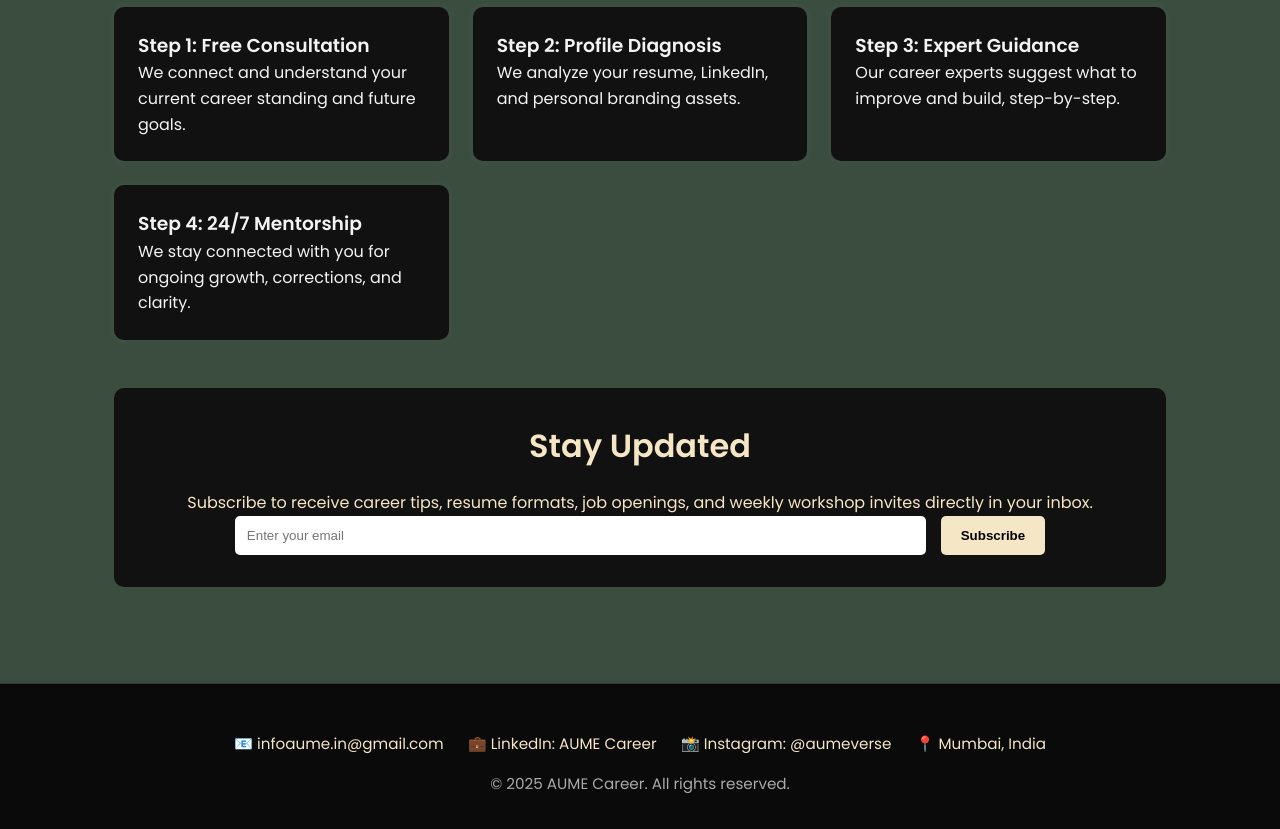
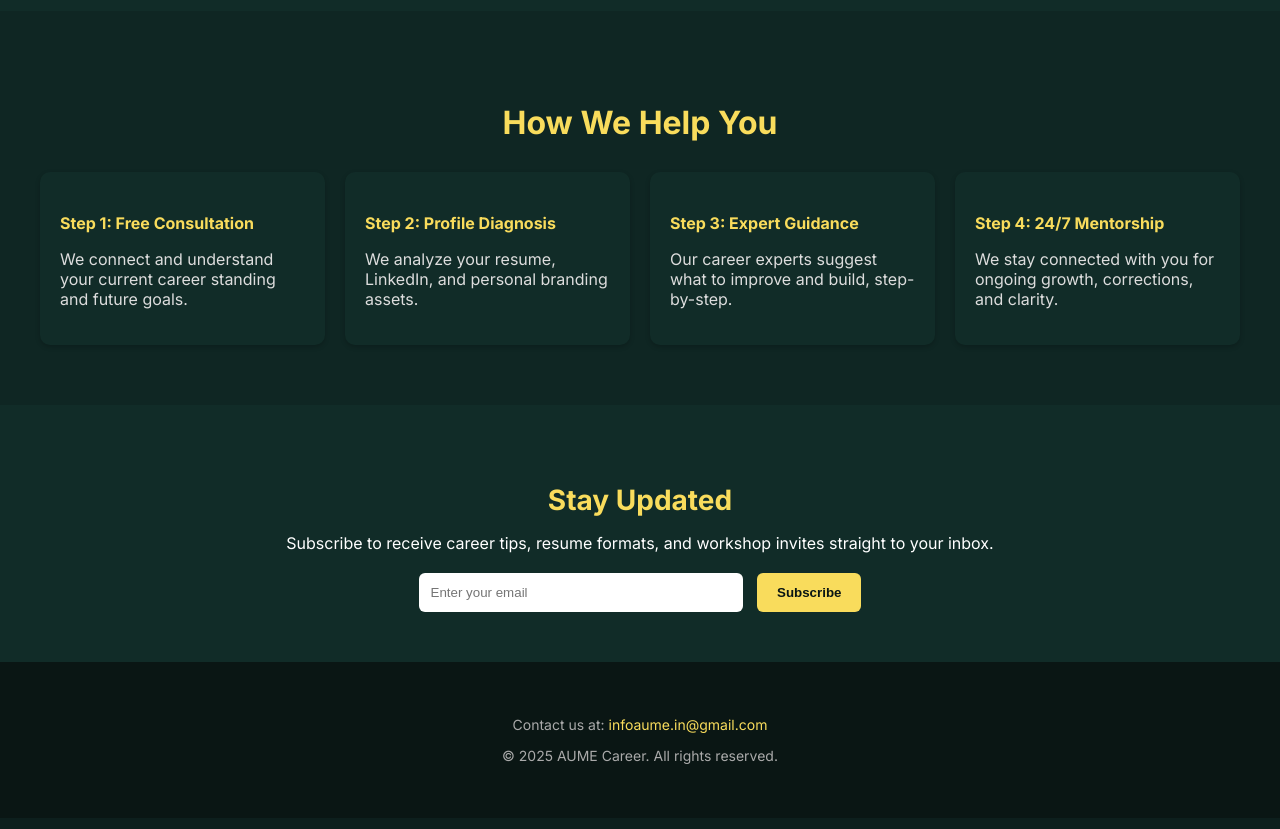
Before and after one commit to aumeverse/aume_career_, a plain HTML site: page index.html in a window 1280 px wide. Shown: the part 674-1503 px from the top of the page. Drawn offline with Linux system fonts and the light colour scheme.

Commit message:
Update index.html

```diff
--- a/index.html
+++ b/index.html
@@ -2,135 +2,195 @@
 <html lang="en">
 <head>
   <meta charset="UTF-8" />
-  <meta name="viewport" content="width=device-width, initial-scale=1.0"/>
-  <title>AUME Career – Personalized Career Guidance</title>
-  <link href="https://fonts.googleapis.com/css2?family=Poppins:wght@400;600&display=swap" rel="stylesheet">
+  <meta name="viewport" content="width=device-width, initial-scale=1.0" />
+  <title>AUME Career</title>
+  <link href="https://fonts.googleapis.com/css2?family=Inter:wght@400;700&display=swap" rel="stylesheet">
   <style>
-    * { margin: 0; padding: 0; box-sizing: border-box; }
     body {
-      background: #3b4d3f;
-      color: #f5e6c5;
-      font-family: 'Poppins', sans-serif;
-      line-height: 1.6;
+      margin: 0;
+      font-family: 'Inter', sans-serif;
+      background-color: #0d1f1d;
+      color: #ffffff;
     }
+
     header {
-      text-align: center;
-      padding: 1rem 1rem 0.5rem;
+      display: flex;
+      flex-direction: column;
+      align-items: center;
+      padding: 20px;
+      background-color: #0a1614;
+      box-shadow: 0 2px 6px rgba(0, 0, 0, 0.3);
     }
+
     header img {
       width: 85px;
-      margin-bottom: 0.5rem;
+      margin-bottom: 10px;
     }
+
+    header h1 {
+      color: #f9dc5c;
+      font-weight: 700;
+      margin: 10px 0;
+    }
+
     nav {
-      margin-top: 0.5rem;
+      margin-top: 10px;
     }
+
     nav a {
-      color: #f5e6c5;
+      margin: 0 15px;
       text-decoration: none;
-      margin: 0 15px;
+      color: #d4d4d4;
       font-weight: 500;
     }
-    nav a:hover { color: #fff; }
-    .container {
-      max-width: 1100px;
-      margin: auto;
-      padding: 2rem 1.5rem;
+
+    nav a:hover {
+      color: #fff;
     }
+
     .hero {
       text-align: center;
-      padding: 2rem 1rem 3rem;
+      padding: 80px 20px;
+      background-color: #112c28;
     }
-    .hero h1 {
-      font-size: 2.8rem;
-      color: #f5e6c5;
+
+    .hero h2 {
+      font-size: 48px;
+      color: #f9dc5c;
+      margin-bottom: 20px;
     }
+
     .hero p {
-      margin-top: 1rem;
-      max-width: 700px;
-      margin-left: auto;
-      margin-right: auto;
+      font-size: 20px;
+      line-height: 1.6;
+      max-width: 600px;
+      margin: 0 auto 30px auto;
     }
-    .cta-btn {
-      margin-top: 2rem;
-      padding: 12px 25px;
-      background: #f5e6c5;
-      color: #000;
+
+    .cta-button {
+      background-color: #f9dc5c;
+      color: #0a1614;
+      font-size: 18px;
+      font-weight: 700;
+      padding: 12px 30px;
+      border: none;
+      border-radius: 10px;
+      cursor: pointer;
+      text-decoration: none;
+      display: inline-block;
+    }
+
+    .section {
+      padding: 60px 40px;
+      background-color: #0f2623;
+    }
+
+    .section h3 {
+      font-size: 32px;
+      color: #f9dc5c;
+      margin-bottom: 20px;
+      text-align: center;
+    }
+
+    .section ul {
+      list-style: none;
+      padding: 0;
+    }
+
+    .section li {
+      margin-bottom: 15px;
+      font-size: 18px;
+    }
+
+    .steps-grid {
+      display: grid;
+      grid-template-columns: repeat(auto-fit, minmax(240px, 1fr));
+      gap: 20px;
+      margin-top: 30px;
+    }
+
+    .step-card {
+      background-color: #112c28;
+      border-radius: 10px;
+      padding: 20px;
+      box-shadow: 0 2px 5px rgba(0,0,0,0.2);
+    }
+
+    .step-card h4 {
+      color: #f9dc5c;
+      margin-bottom: 10px;
+    }
+
+    .step-card p {
+      font-size: 16px;
+      color: #ddd;
+    }
+
+    .newsletter {
+      padding: 50px 20px;
+      text-align: center;
+      background-color: #112c28;
+    }
+
+    .newsletter h3 {
+      color: #f9dc5c;
+      font-size: 28px;
+      margin-bottom: 10px;
+    }
+
+    .newsletter p {
+      font-size: 16px;
+      margin-bottom: 20px;
+    }
+
+    .newsletter input[type="email"] {
+      padding: 12px;
+      width: 300px;
+      max-width: 80%;
+      border: none;
+      border-radius: 6px;
+      margin-right: 10px;
+    }
+
+    .newsletter button {
+      padding: 12px 20px;
+      background-color: #f9dc5c;
+      color: #0a1614;
       font-weight: bold;
       border: none;
       border-radius: 6px;
       cursor: pointer;
+    }
+
+    footer {
+      padding: 40px 20px;
+      background-color: #0a1614;
+      text-align: center;
+      color: #aaaaaa;
+      font-size: 14px;
+    }
+
+    footer a {
+      color: #f9dc5c;
       text-decoration: none;
-      display: inline-block;
     }
-    .section {
-      margin-top: 3rem;
+
+    @media(max-width: 600px) {
+      .hero h2 {
+        font-size: 32px;
       }
-    .section h2 {
-      font-size: 2rem;
-      color: #f5e6c5;
-      margin-bottom: 1.2rem;
-      text-align: center;
+
+      .section h3 {
+        font-size: 24px;
       }
-    .grid {
-      display: grid;
-      grid-template-columns: repeat(auto-fit, minmax(250px, 1fr));
-      gap: 1.5rem;
-    }
-    .card {
-      background: #111;
-      color: #f3f3f3;
-      padding: 1.5rem;
-      border-radius: 10px;
-      box-shadow: 0 0 10px rgba(255, 255, 255, 0.05);
-      transition: transform 0.3s ease;
-    }
-    .card:hover { transform: translateY(-5px); }
-    .newsletter {
-      background-color: #111;
-      padding: 2rem;
-      border-radius: 10px;
-      text-align: center;
-      margin-top: 3rem;
-    }
-    .newsletter input[type="email"] {
-      padding: 12px;
-      width: 70%;
-      border: none;
-      border-radius: 5px;
-      margin-right: 10px;
-    }
-    .newsletter button {
-      padding: 12px 20px;
-      background-color: #f5e6c5;
-      color: #000;
-      border: none;
-      border-radius: 5px;
-      font-weight: bold;
-      cursor: pointer;
-    }
-    footer {
-      margin-top: 4rem;
-      text-align: center;
-      padding: 2rem 1rem;
-      background: #0a0a0a;
-      border-top: 1px solid #333;
-      font-size: 0.95em;
-      color: #aaa;
-    }
-    .footer-icons {
-      margin: 1rem 0;
-    }
-    .footer-icons a {
-      margin: 0 10px;
-      color: #f5e6c5;
-      text-decoration: none;
-      display: inline-block;
-    }
-    @media(max-width: 600px) {
-      .hero h1 { font-size: 2rem; }
+
       .newsletter input[type="email"] {
         width: 100%;
-        margin-bottom: 1rem;
+        margin-bottom: 10px;
+      }
+
+      .newsletter button {
+        width: 100%;
       }
     }
   </style>
@@ -138,75 +198,59 @@
 <body>
 
   <header>
-    <img src="https://i.ibb.co/ZRjTbY2L/file-00000000650861f9bad2ae3237c73eb5.png" alt="AUME Logo">
+    <img src="https://i.ibb.co/ZRjTbY2L/file-00000000650861f9bad2ae3237c73eb5.png" alt="AUME Logo" />
+    <h1>AUME Career</h1>
     <nav>
       <a href="#">Home</a>
       <a href="#services">Services</a>
-      <a href="#newsletter">Newsletter</a>
       <a href="#contact">Contact</a>
     </nav>
   </header>
 
-  <div class="container">
-    <section class="hero">
-      <h1>Your Career. Our Mission.</h1>
-      <p>AUME Career is your personal support system to craft powerful resumes, sharpen your online presence, and gain clarity on your professional journey. All services are reviewed and guided by our expert team.</p>
-      <p><strong>We also host FREE Weekly Career Guidance Workshops</strong> for students, job seekers, and anyone feeling lost.</p>
+  <div class="hero">
+    <h2>Your Career. Our Mission.</h2>
+    <p>
+      Expert career coaching to build strong resumes, sharpen your online presence, and illuminate your professional path.
+      Join our <strong>FREE Weekly Career Guidance Workshops</strong> for students, job seekers, and anyone feeling lost.
+    </p>
     <a href="https://docs.google.com/forms/d/e/1FAIpQLSfibfx1GAn_5uryLrHAH0TsPVErMbf-vjkELFhOW6S68l6qxQ/viewform"
-         target="_blank"
-         class="cta-btn">
-         Fill Google Form to Get Started
-      </a>
-    </section>
+       class="cta-button" target="_blank">Start Your Journey Here</a>
+  </div>
 
-    <section class="section" id="services">
-      <h2>How We Help You</h2>
-      <div class="grid">
-        <div class="card">
-          <h3>Step 1: Free Consultation</h3>
+  <div class="section" id="services">
+    <h3>How We Help You</h3>
+    <div class="steps-grid">
+      <div class="step-card">
+        <h4>Step 1: Free Consultation</h4>
         <p>We connect and understand your current career standing and future goals.</p>
       </div>
-        <div class="card">
-          <h3>Step 2: Profile Diagnosis</h3>
+      <div class="step-card">
+        <h4>Step 2: Profile Diagnosis</h4>
         <p>We analyze your resume, LinkedIn, and personal branding assets.</p>
       </div>
-        <div class="card">
-          <h3>Step 3: Expert Guidance</h3>
+      <div class="step-card">
+        <h4>Step 3: Expert Guidance</h4>
         <p>Our career experts suggest what to improve and build, step-by-step.</p>
       </div>
-        <div class="card">
-          <h3>Step 4: 24/7 Mentorship</h3>
+      <div class="step-card">
+        <h4>Step 4: 24/7 Mentorship</h4>
         <p>We stay connected with you for ongoing growth, corrections, and clarity.</p>
       </div>
     </div>
-    </section>
+  </div>
 
-    <section class="section newsletter" id="newsletter">
-      <h2>Stay Updated</h2>
-      <p>Subscribe to receive career tips, resume formats, job openings, and weekly workshop invites directly in your inbox.</p>
+  <div class="newsletter" id="newsletter">
+    <h3>Stay Updated</h3>
+    <p>Subscribe to receive career tips, resume formats, and workshop invites straight to your inbox.</p>
     <form>
       <input type="email" placeholder="Enter your email" required>
       <button type="submit">Subscribe</button>
     </form>
-    </section>
   </div>
 
   <footer id="contact">
-    <div class="footer-icons">
-      <a href="mailto:infoaume.in@gmail.com">
-        📧 infoaume.in@gmail.com
-      </a>
-      <a href="#">
-        💼 LinkedIn: AUME Career
-      </a>
-      <a href="https://instagram.com/aumeverse">
-        📸 Instagram: @aumeverse
-      </a>
-      <a href="#">
-        📍 Mumbai, India
-      </a>
-    </div>
-    <p>© 2025 AUME Career. All rights reserved.</p>
+    <p>Contact us at: <a href="mailto:infoaume.in@gmail.com">infoaume.in@gmail.com</a></p>
+    <p>&copy; 2025 AUME Career. All rights reserved.</p>
   </footer>
 
 </body>
```
Lines whose indentation alone changed are shown as unchanged.
